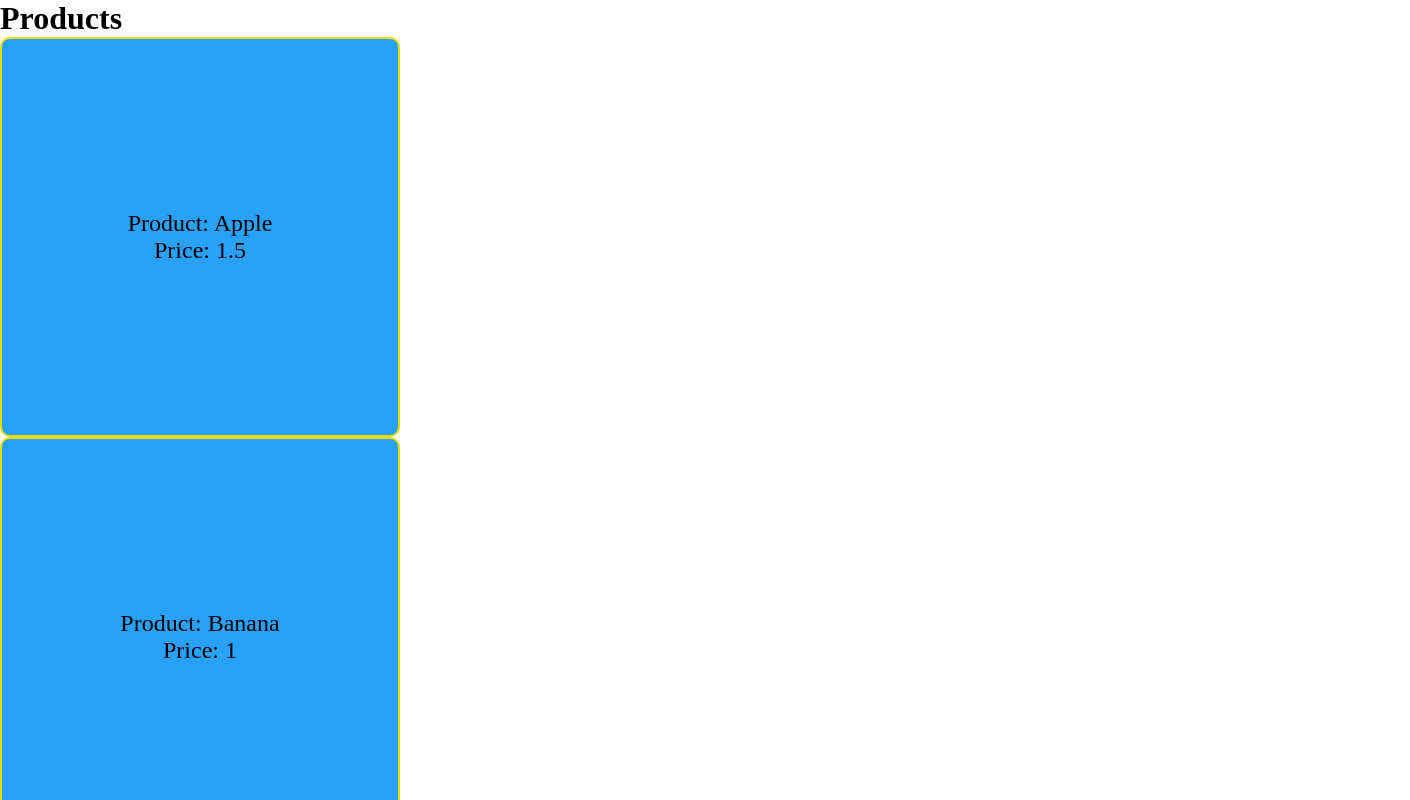
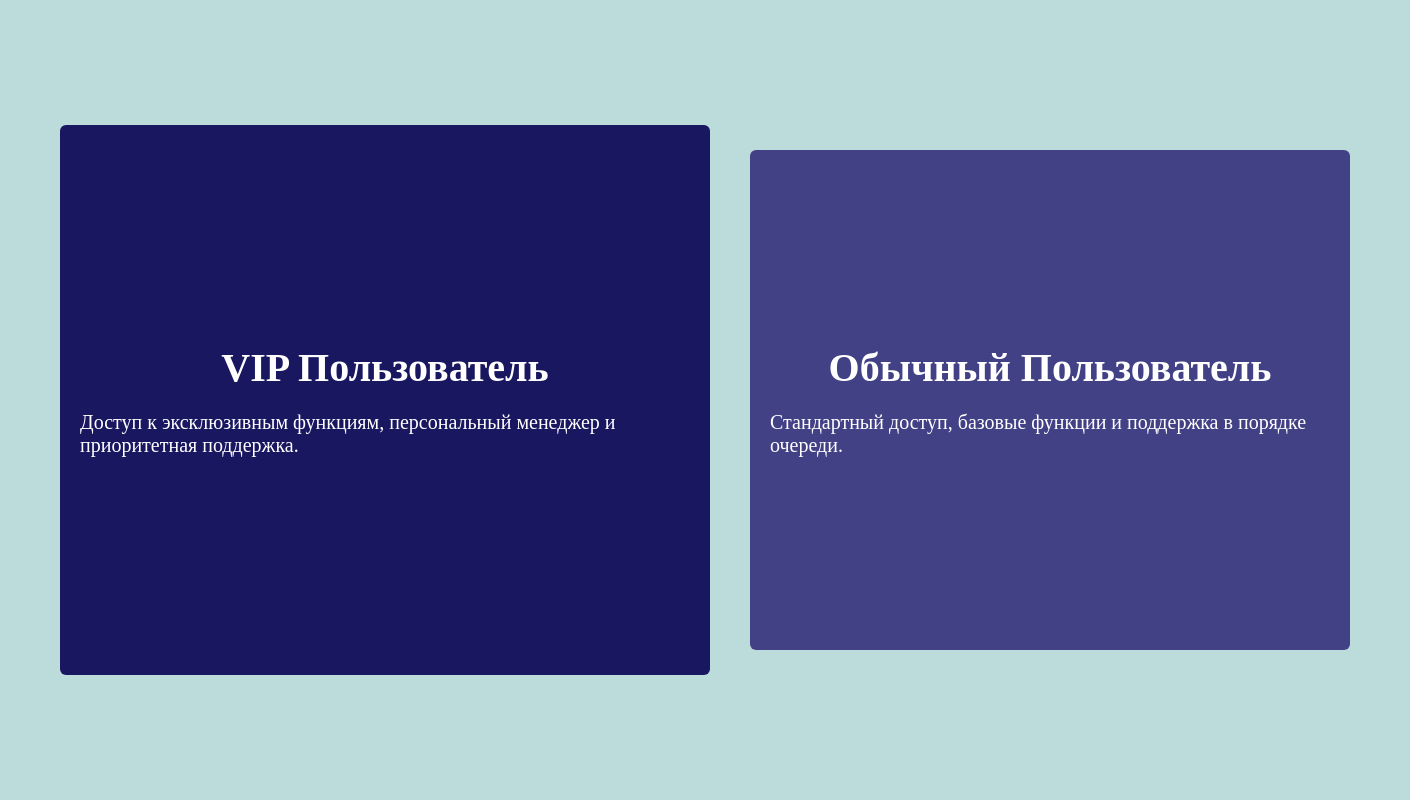
Before and after one commit to LarisaFrescher75/55_react_ts, a React (Vite) app: page / in a window 1280 px wide. Shown: the top 800 px of the page, 1410 px wide, since content can reach past the window. Built offline with nearby package versions, Linux system fonts and the light colour scheme.

Commit message:
add hw09

```diff
--- a/src/App.tsx
+++ b/src/App.tsx
@@ -3,7 +3,8 @@
 // import Task6 from './lessons/Lesson06/Lesson06';
 //import Homework06 from './homeworks/Homework06/Homework06';
 
-import Homework07 from "./homeworks/Homework07/Homework07"
+//import Homework07 from "./homeworks/Homework07/Homework07"
+//import Homework09 from "./homeworks/Homework09/Homework09"
 
 //Lessons imports
 // импорт компонента Lesson06 по умолчанию
@@ -11,8 +12,12 @@ import Homework07 from "./homeworks/Homework07/Homework07"
 // import Task6 from './lessons/Lesson06/Lesson06';
 // import Lesson06 from './lessons/Lesson06/Lesson06';
 //import Lesson07 from "./lessons/Lesson07/Lesson07"
+//import Lesson10 from "./lessons/Lesson10/lesson10"
+
+
 //Homeworks imports
 // import Homework06 from "./homeworks/Homework06/Homework06"
+import Homework09 from "./homeworks/Homework09/Homework09"
 
 
 
@@ -24,7 +29,10 @@ function App() {
       {/* <Lesson06 /> */}
       {/* <Homework06 /> */}
       {/*<Lesson07 />*/}
-      <Homework07 />
+      {/*<Homework07 /> */}
+      <Homework09/>
+
+
     </>
   )
 }
--- /dev/null
+++ b/src/homeworks/Homework09/Homework09.tsx
@@ -0,0 +1,20 @@
+
+
+import { Homework09Container, ProfileCard, Title, Description } from "./styles";
+
+function Homework09() {
+  return (
+    <Homework09Container>
+      <ProfileCard vip>
+        <Title>VIP Пользователь</Title>
+        <Description>Доступ к эксклюзивным функциям, персональный менеджер и приоритетная поддержка.</Description>
+      </ProfileCard>
+      <ProfileCard>
+        <Title>Обычный Пользователь</Title>
+        <Description>Стандартный доступ, базовые функции и поддержка в порядке очереди.</Description>
+      </ProfileCard>
+    </Homework09Container>
+  )
+}
+
+export default Homework09;
--- /dev/null
+++ b/src/homeworks/Homework09/styles.ts
@@ -0,0 +1,38 @@
+
+
+import styled from "@emotion/styled";
+
+interface ProfileCardStyledProps {
+  vip?: boolean
+}
+
+export const Homework09Container = styled.div`
+  display: flex;
+  justify-content: center;
+  align-items: center;
+  gap: 40px;
+  flex: 1;
+  padding: 60px;
+  background-color: rgb(188, 219, 219);
+`;
+
+export const ProfileCard = styled.div<ProfileCardStyledProps>`
+  display: flex;
+  flex-direction: column;
+  align-items: center;
+  justify-content: center;
+  gap: 20px;
+  width: ${({ vip }) => vip ? '650px' : '600px'};
+  height: ${({ vip }) => vip ? '550px' : '500px'};
+  padding: 20px;
+  background-color: ${({ vip }) => vip ? 'rgb(25, 23, 96)' : 'rgb(67, 65, 134)'};
+  color: white;
+  font-size: 20px;
+  border-radius: 6px;
+`;
+
+export const Title = styled.h2`
+  font-size: 40px;
+`;
+
+export const Description = styled.div``;
--- /dev/null
+++ b/src/lessons/Lesson10/styles.ts
@@ -0,0 +1,42 @@
+
+
+import styled from "@emotion/styled";
+// export const = styled.``
+export const Lesson10Container = styled.div`
+  display: flex;
+  flex-direction: column;
+  gap: 40px;
+  flex: 1;
+  padding: 50px;
+  background-color: rgb(29, 96, 101);
+`
+export const SectionWrapper = styled.section`
+  display: flex;
+  flex-direction: column;
+  gap: 20px;
+  padding: 30px;
+  background-color: white;
+  border: 4px solid  rgb(13, 37, 39);
+  border-radius: 4px;
+`
+export const SectionTitle = styled.div`
+  font-size: 40px;
+  color: rgb(13, 37, 39);
+  font-weight: bold;
+`
+
+export const Description = styled.p`
+  font-size: 20px;
+  color: rgb(22, 63, 67);
+`
+
+export const NoteBlock = styled.div`
+  display: flex;
+  flex-direction: column;
+  align-items: center;
+  gap: 10px;
+  min-width: 200px;
+  padding: 20px;
+  background-color: rgb(233, 213, 87);
+  border-radius: 10px;
+`
```
Also changed, not shown: src/lessons/Lesson10/Lesson10.tsx (added, +36 -0 lines), src/styles/GlobalStyles.tsx (added, +34 -0 lines).
